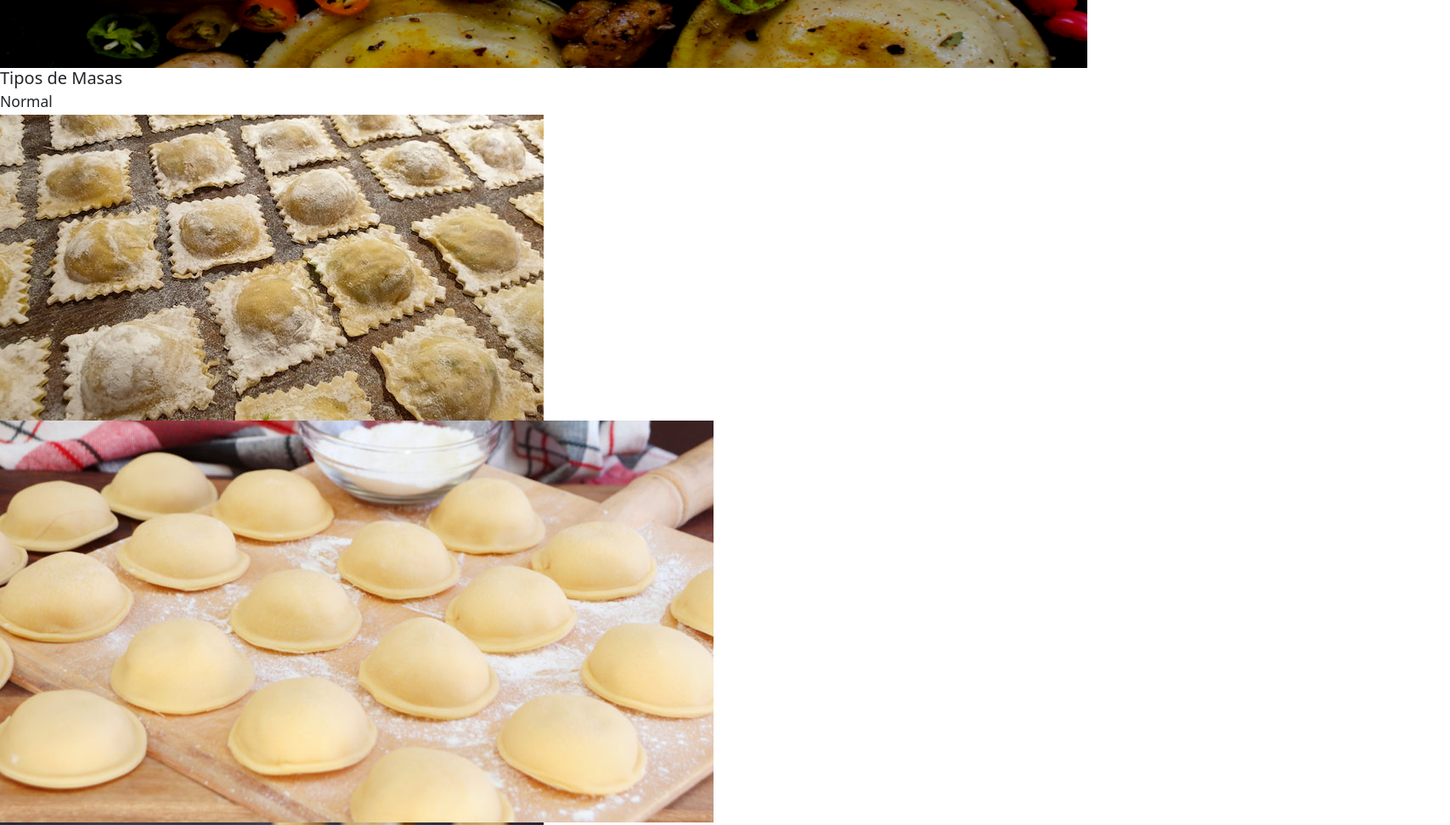
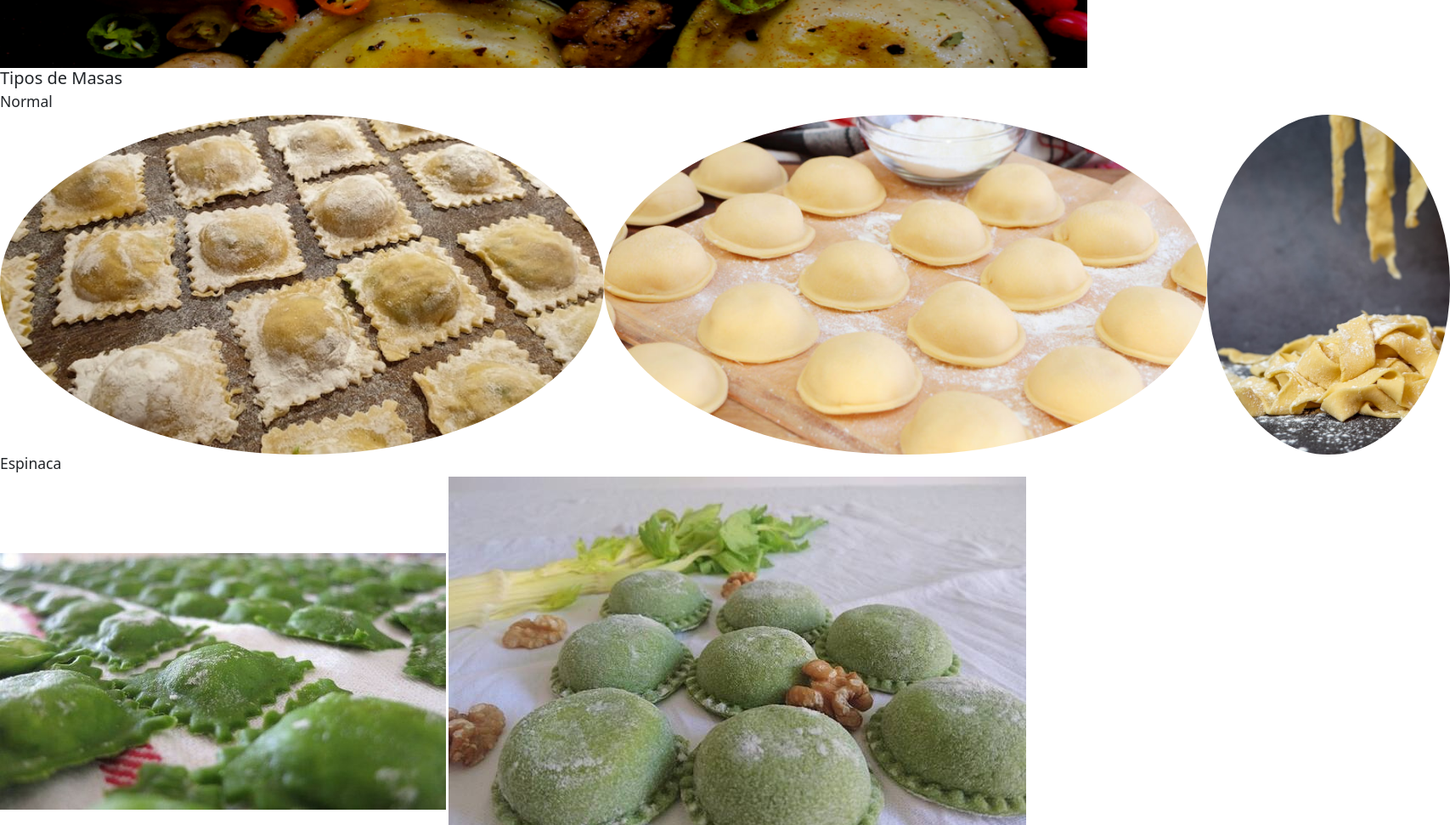
Before and after one commit to rodrigoferetti/box-pastas, a plain HTML site: page pages/pastas.html in a window 1280 px wide. Shown: the part 520-1491 px from the top of the page at 85% size, 1707 px wide, since content can reach past the window. Drawn offline with nearby package versions, Linux system fonts and the light colour scheme; a web font is replaced by a local one.

```diff
--- a/css/style.css
+++ b/css/style.css
@@ -239,6 +239,19 @@
     }
     }
 
+/* Pastas index */
+
+.imagenes-normal {
+    display: flex;
+    height: 40rem;
+    width: 20rem;
+}
+
+.ravioles-normal,
+.sorrentinos-normal,
+.spaghettis-normal {
+    border-radius: 50%;
+}
 
 /* footer */
 
@@ -276,6 +289,10 @@
 
 
 
+
+
+
+
 /* Haz tu compra */
 
 form {
--- a/pages/pastas.html
+++ b/pages/pastas.html
@@ -45,16 +45,15 @@
 
 
     <main>
-        </div>
-        <h2>Tipos de Masas</h2>
+        <h2 class="titulo-pastas">Tipos de Masas</h2>
 
         <div class="masa-normal">
             <h3>Normal</h3>
 
             <div class="imagenes-normal">
-                <img src="../assets/img/raviolesmasanormal.jpg" alt="ravioles crudos con harina">
-                <img src="../assets/img/sorrentinomasanormal.jpeg" alt="sorrentinos crudos con harina">
-                <img src="../assets/img/tallarinesmasanormal.jpg" alt="spaghettis crudos con harina">
+                <img class="ravioles-normal" src="../assets/img/raviolesmasanormal.jpg" alt="ravioles crudos con harina">
+                <img class="sorrentinos-normal" src="../assets/img/sorrentinomasanormal.jpeg" alt="sorrentinos crudos con harina">
+                <img class="spaghettis-normal" src="../assets/img/tallarinesmasanormal.jpg" alt="spaghettis crudos con harina">
             </div>
         </div>
 
@@ -86,7 +85,7 @@
         </div>
 
         <div class="gustos">
-            <h2>Gustos</h2>
+            <h2 class="titulo-pastas">Gustos</h2>
 
             <div class="gustos-imagenes">
                 <h3>Jamón y Queso</h3>
```
